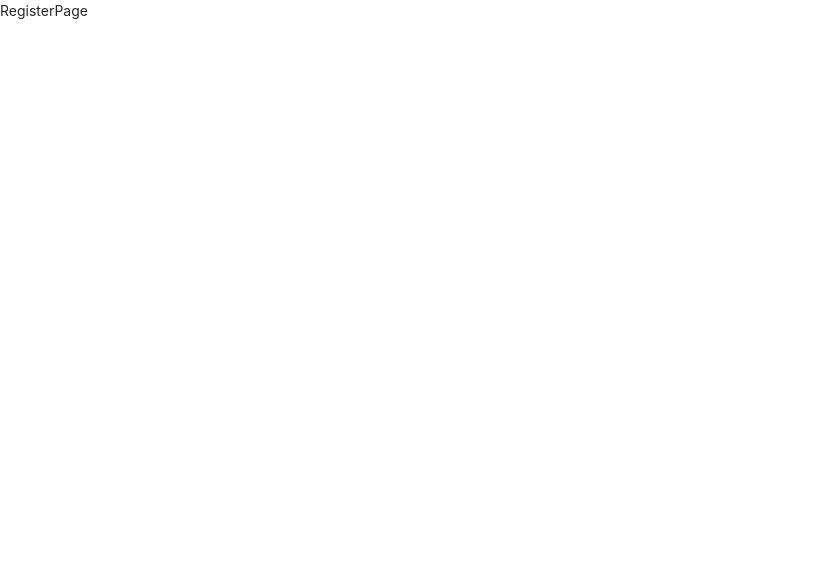
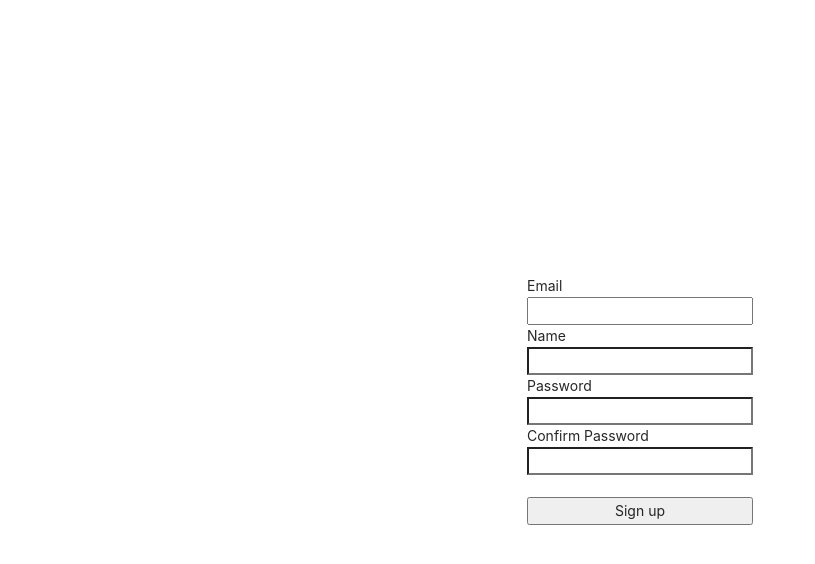
Before and after one commit to arthur-ryoo/Travel-and-Tour, a React (Create React App) app in the folder client/: page /register in a window 1280 px wide. Shown: the top 564 px of the page, without its empty margins (0-815 px from the left). Built offline with nearby package versions, Linux system fonts and the light colour scheme; no server answers.

Commit message:
Create register page

```diff
--- a/client/src/components/views/RegisterPage/RegisterPage.js
+++ b/client/src/components/views/RegisterPage/RegisterPage.js
@@ -1,11 +1,88 @@
-import React from 'react'
+import React, { useReducer } from 'react';
+import { useDispatch } from 'react-redux';
+import { registerUser } from '../../../_actions/user_action';
 
-function RegisterPage() {
-    return (
-        <div>
-            RegisterPage
-        </div>
-    )
+function RegisterPage(props) {
+  const dispatch = useDispatch();
+  const [userInput, setUserInput] = useReducer(
+    (state, newState) => ({ ...state, ...newState }),
+    {
+      name: '',
+      email: '',
+      password: '',
+      confirmPassword: '',
+    }
+  );
+
+  const handleChange = (event) => {
+    setUserInput({ [event.target.name]: event.target.value });
+  };
+
+  const handleSubmit = (event) => {
+    event.preventDefault();
+    if (userInput.password !== userInput.confirmPassword)
+      return alert('Password confirmation must match password');
+    let body = {
+      email: userInput.email,
+      password: userInput.password,
+      name: userInput.name,
+    };
+    dispatch(registerUser(body)).then((response) => {
+      if (response.payload.success) {
+        props.history.push('/login');
+      } else {
+        alert('Falied to sign up');
+      }
+    });
+  };
+
+  return (
+    <div
+      style={{
+        display: 'flex',
+        justifyContent: 'center',
+        alignItems: 'center',
+        width: '100%',
+        height: '100vh',
+      }}
+    >
+      <form
+        style={{ display: 'flex', flexDirection: 'column' }}
+        onSubmit={handleSubmit}
+      >
+        <label>Email</label>
+        <input
+          type="email"
+          name="email"
+          value={userInput.email}
+          onChange={handleChange}
+        />
+        <label>Name</label>
+        <input
+          type="text"
+          name="name"
+          value={userInput.name}
+          onChange={handleChange}
+        />
+        <label>Password</label>
+        <input
+          type="password"
+          name="password"
+          value={userInput.password}
+          onChange={handleChange}
+        />
+        <label>Confirm Password</label>
+        <input
+          type="password"
+          name="confirmPassword"
+          value={userInput.confirmPassword}
+          onChange={handleChange}
+        />
+        <br />
+        <button type="submit">Sign up</button>
+      </form>
+    </div>
+  );
 }
 
-export default RegisterPage
+export default RegisterPage;
```
